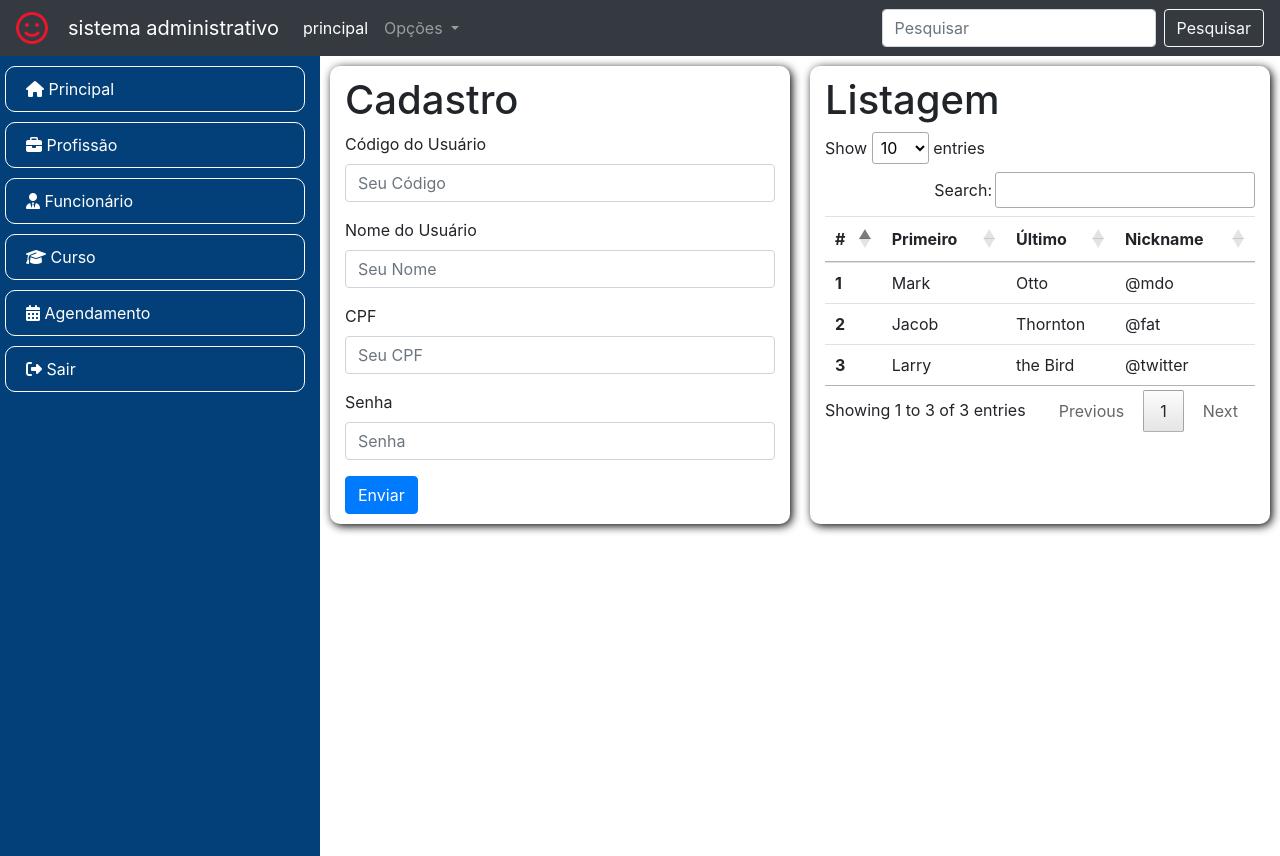
After one commit to marciocostasenac/php, a PHP site: page /sistemaAdministrativo/principal.php in a window 1280 px wide. The commit adds this page. Run offline with PHP 8.4, Linux system fonts and the light colour scheme; some libraries are stand-ins or nearby versions.

Commit message:
construção do front e banco do sistema

```diff
--- a/Chat/index.php
+++ b/Chat/index.php
@@ -55,7 +55,7 @@
 
         <div class="chat">
             <?php
-                 $sql = "SELECT usuario, mensagens, id FROM tabela_mensagens";
+                 $sql = "SELECT usuario, mensagens, id FROM tabela_mensagens ORDER BY id DESC";
 
                  //faz a execução e armazena todos os registros
                  $resultado = $conexao -> query($sql);
@@ -70,7 +70,7 @@
                         echo "<p> <b> {$linha['usuario']} </b> {$linha['mensagens']} </p>";
 
                         echo '<form method="POST" action="">';
-                        echo "<input type='text' name='id' value='{$linha['id']}' >";
+                        echo "<input type='hidden' name='id' value='{$linha['id']}' >";
                         echo "<button type= 'submit' name='excluir'> Excluir </button>";
                         echo '</form>';
 
--- /dev/null
+++ b/sistemaAdministrativo/menu.php
@@ -0,0 +1,8 @@
+<ul>
+    <li> <a class="item" href="principal.php"> <i class="fa-solid fa-house"></i> Principal </a> </li>
+    <li> <a class="item" href="profissao.php"> <i class="fa-solid fa-briefcase"></i> Profissão </a> </li>
+    <li> <a class="item" href="funcionario.php"> <i class="fa-solid fa-user-tie"></i> Funcionário </a> </li>
+    <li> <a class="item" href="curso.php"> <i class="fa-solid fa-graduation-cap"></i> Curso </a> </li>
+    <li> <a class="item" href="agendamento.php"> <i class="fa-solid fa-calendar-days"></i> Agendamento </a> </li>
+    <li> <a class="item" href="sair.php"> <i class="fa-solid fa-right-from-bracket"></i> Sair </a> </li>
+</ul>
--- /dev/null
+++ b/sistemaAdministrativo/nav.php
@@ -0,0 +1,37 @@
+<nav class="navbar navbar-expand-lg navbar-dark bg-dark">
+<i class="fa-regular fa-face-smile fa-2xl" style="color: #e8172c; margin-right: 20px;"></i>
+
+  <a class="navbar-brand" href="#">sistema administrativo</a>
+  <button class="navbar-toggler" type="button" data-toggle="collapse" data-target="#conteudoNavbarSuportado" aria-controls="conteudoNavbarSuportado" aria-expanded="false" aria-label="Alterna navegação">
+    <span class="navbar-toggler-icon"></span>
+  </button>
+
+  <div class="collapse navbar-collapse" id="conteudoNavbarSuportado">
+    <ul class="navbar-nav mr-auto">
+      <li class="nav-item active">
+        <a class="nav-link" href="principal.php">principal <span class="sr-only">(página atual)</span></a>
+      </li>
+
+      <li class="nav-item dropdown">
+        <a class="nav-link dropdown-toggle" href="#" id="navbarDropdown" role="button" data-toggle="dropdown" aria-haspopup="true" aria-expanded="false">
+          Opções
+        </a>
+
+        <div class="dropdown-menu" aria-labelledby="navbarDropdown">
+          <a class="dropdown-item" href="principal.php">Principal</a>
+          <a class="dropdown-item" href="profissão.php">Profissão</a>
+          <a class="dropdown-item" href="funcionario.php">Funcionário</a>
+          <a class="dropdown-item" href="curso.php">curso</a>
+          <a class="dropdown-item" href="agendamento.php">Agendamento</a>
+          <a class="dropdown-item" href="sair.php">sair</a>
+
+        </div>
+      </li>
+
+    </ul>
+    <form class="form-inline my-2 my-lg-0">
+      <input class="form-control mr-sm-2" type="search" placeholder="Pesquisar" aria-label="Pesquisar">
+      <button class="btn btn-outline-light my-2 my-sm-0" type="submit">Pesquisar</button>
+    </form>
+  </div>
+</nav>
--- /dev/null
+++ b/sistemaAdministrativo/principal.php
@@ -0,0 +1,119 @@
+<!DOCTYPE html>
+<html lang="pt-br">
+
+<head>
+    <meta charset="UTF-8">
+    <meta name="viewport" content="width=device-width, initial-scale=1.0">
+    <title>Página Principal</title>
+    <link rel="stylesheet" href="recursos/estilo.css">
+    <link rel="stylesheet" href="https://cdn.datatables.net/1.13.6/css/jquery.dataTables.css" />
+
+    <script src="https://cdn.datatables.net/1.13.6/js/jquery.dataTables.js"></script>
+
+    <link rel="stylesheet" href="https://cdnjs.cloudflare.com/ajax/libs/animate.css/4.1.1/animate.min.css" />
+    <link rel="stylesheet" href="https://cdnjs.cloudflare.com/ajax/libs/font-awesome/6.4.2/css/all.min.css"
+        integrity="sha512-z3gLpd7yknf1YoNbCzqRKc4qyor8gaKU1qmn+CShxbuBusANI9QpRohGBreCFkKxLhei6S9CQXFEbbKuqLg0DA=="
+        crossorigin="anonymous" referrerpolicy="no-referrer" />
+    <link rel="stylesheet" href="https://stackpath.bootstrapcdn.com/bootstrap/4.1.3/css/bootstrap.min.css"
+        integrity="sha384-MCw98/SFnGE8fJT3GXwEOngsV7Zt27NXFoaoApmYm81iuXoPkFOJwJ8ERdknLPMO" crossorigin="anonymous">
+</head>
+
+<body>
+    <!--Importa a barra superior-->
+    <?php include('nav.php'); ?>
+
+    <div class="container-fluid">
+        <div class="row">
+            <div class="col-md-3 menu animate__animated animate__fadeInLeft">
+                <?php include 'menu.php'; ?>
+            </div>
+
+            <div class="col-md-9">
+                <div class="row">
+
+                    <div class="col-md cartao">
+                        <h1> Cadastro </h1>
+                        <form>
+                            <div class="form-group">
+                                <label> Código do Usuário</label>
+                                <input type="text" class="form-control" placeholder="Seu Código">
+
+                            </div>
+
+                            <div class="form-group">
+                                <label>Nome do Usuário</label>
+                                <input type="text" class="form-control" placeholder="Seu Nome">
+
+                            </div>
+
+                            <div class="form-group">
+                                <label> CPF</label>
+                                <input type="text" class="form-control" placeholder="Seu CPF">
+
+                            </div>
+                            <div class="form-group">
+                                <label>Senha</label>
+                                <input type="password" class="form-control" placeholder="Senha">
+                            </div>
+
+                            <button type="submit" class="btn btn-primary">Enviar</button>
+                        </form>
+
+                    </div>
+
+                    <div class="col-md cartao">
+                        <h1> Listagem </h1>
+
+                        <table class="table" id="tabela">
+                            <thead>
+                                <tr>
+                                    <th scope="col">#</th>
+                                    <th scope="col">Primeiro</th>
+                                    <th scope="col">Último</th>
+                                    <th scope="col">Nickname</th>
+                                </tr>
+                            </thead>
+                            <tbody>
+                                <tr>
+                                    <th scope="row">1</th>
+                                    <td>Mark</td>
+                                    <td>Otto</td>
+                                    <td>@mdo</td>
+                                </tr>
+                                <tr>
+                                    <th scope="row">2</th>
+                                    <td>Jacob</td>
+                                    <td>Thornton</td>
+                                    <td>@fat</td>
+                                </tr>
+                                <tr>
+                                    <th scope="row">3</th>
+                                    <td>Larry</td>
+                                    <td>the Bird</td>
+                                    <td>@twitter</td>
+                                </tr>
+                            </tbody>
+                        </table>
+                    </div>
+                </div>
+            </div>
+
+        </div>
+
+
+
+         <script src="https://cdnjs.cloudflare.com/ajax/libs/jquery/3.7.1/jquery.js" integrity="sha512-+k1pnlgt4F1H8L7t3z95o3/KO+o78INEcXTbnoJQ/F2VqDVhWoaiVml/OEHv9HsVgxUaVW+IbiZPUJQfF/YxZw==" crossorigin="anonymous" referrerpolicy="no-referrer"></script>
+
+
+        <script src="https://cdnjs.cloudflare.com/ajax/libs/popper.js/1.14.3/umd/popper.min.js"
+            integrity="sha384-ZMP7rVo3mIykV+2+9J3UJ46jBk0WLaUAdn689aCwoqbBJiSnjAK/l8WvCWPIPm49"
+            crossorigin="anonymous"></script>
+        <script src="https://stackpath.bootstrapcdn.com/bootstrap/4.1.3/js/bootstrap.min.js"
+            integrity="sha384-ChfqqxuZUCnJSK3+MXmPNIyE6ZbWh2IMqE241rYiqJxyMiZ6OW/JmZQ5stwEULTy"
+            crossorigin="anonymous"></script>
+            <script src="https://cdn.datatables.net/1.13.6/js/jquery.dataTables.js"></script>
+
+            <script src="recursos/script.js"></script>
+</body>
+
+</html>
--- /dev/null
+++ b/sistemaAdministrativo/recursos/estilo.css
@@ -0,0 +1,79 @@
+.painel{
+    min-width: 350px;           /*largura*/
+    margin: 20px auto;       /*centralizar*/
+    box-shadow:  2px 2px 10px; /*sombreado*/
+    border-radius: 10px;       /*arredondar bordas*/
+    padding: 20px;             /*espaçamento interno*/
+    background-color: rgba(255, 255, 255, 0.833);
+    position:absolute;
+    top: 50%;
+    left: 50%;
+    transform: translate(-50%, -50%);
+    padding: 20px;
+    z-index: 100;;
+}
+.login{
+    text-align: center;
+    color: dodgerblue;
+}
+.usuario{
+    font-size: 100px;
+    padding-left: 102px;
+    color:dodgerblue;
+
+}
+
+
+
+/* personalização do menu lateral */
+.menu{
+    background-color: #034079;      /* cor de fundo */
+    min-width: 250px;                 /* largura minima */
+    color: white;                   /* cor da letra */
+    height: 100vh;                    /* altura é a altura do navegador */
+    list-style: none;                 /* estilo de lista nenhum */
+
+}
+
+/* faça o menu desaperecer no celular */
+@media (max-width: 768px){                      /*largura maxima de 768px */
+    .menu{
+        display: none;         /*se a tela for abaixo de 768px, desaparece o menu, com display none*/
+    }
+}
+
+.item{
+    display: block;               /*itens comportam-se como blocos*/
+    padding: 10px 20px;           /*espaçamento interno lateral(10px) e acima (20px)*/
+    text-decoration: none;        /*tirar decoração*/
+    font-style: none;             /*tirar decoração*/
+    color: white;               /*cor da letra*/
+    border: 1px solid white;    /*borda branca*/
+    border-radius: 10px;          /*arredondar borda*/
+    margin-left: -50px;           /*espaçamento externo esquerdo*/
+    margin-top: 10px;             /*espaçamento externo acima */
+}
+.item:hover{
+    background-color: white;        /*cor de fundo do item*/
+    transition: 1s;                   /*tempo de animação*/
+    text-decoration: none;            /*tira a decoração das letras*/
+    box-shadow: 1px 1px 10px black; /* sombra */
+}
+
+ul{
+    list-style: none;
+
+}
+
+.cartao{
+    box-shadow: 2px 2px 10px black;
+    margin: 10px;
+    border-radius: 10px;
+    padding: 10px;
+}
+
+.cartao:hover{
+    background-color: aliceblue;
+    transition: 1s;
+
+}
--- /dev/null
+++ b/sistemaAdministrativo/recursos/particula.css
@@ -0,0 +1 @@
+/* ---- reset ---- */ body{ margin:0; font:normal 75% Arial, Helvetica, sans-serif; } canvas{ display: block; vertical-align: bottom; } /* ---- particles.js container ---- */ #particles-js{ position:absolute; width: 100%; height: 100%; background-color: #1918b6; background-image: url(""); background-repeat: no-repeat; background-size: cover; background-position: 50% 50%; } /* ---- stats.js ---- */ .count-particles{ background: #000022; position: absolute; top: 48px; left: 0; width: 80px; color: #13E8E9; font-size: .8em; text-align: left; text-indent: 4px; line-height: 14px; padding-bottom: 2px; font-family: Helvetica, Arial, sans-serif; font-weight: bold; } .js-count-particles{ font-size: 1.1em; } #stats, .count-particles{ -webkit-user-select: none; margin-top: 5px; margin-left: 5px; } #stats{ border-radius: 3px 3px 0 0; overflow: hidden; } .count-particles{ border-radius: 0 0 3px 3px; }
--- /dev/null
+++ b/sistemaAdministrativo/recursos/script.js
@@ -0,0 +1,8 @@
+$(document).ready( function () {
+    $('#tabela').DataTable();
+} );
+var table = new DataTable('#tabela', {
+    language: {
+        url: '//cdn.datatables.net/plug-ins/1.13.6/i18n/pt-BR.json',
+    },
+});
```
Also changed, not shown: Chat/banco.php (+4 -4 lines), dog.html (added, +75 -0 lines), sistemaAdministrativo/index.php (added, +47 -0 lines), sistemaAdministrativo/recursos/banco.sql (added, +68 -0 lines), sistemaAdministrativo/recursos/particula.js (added, +1 -0 lines).
